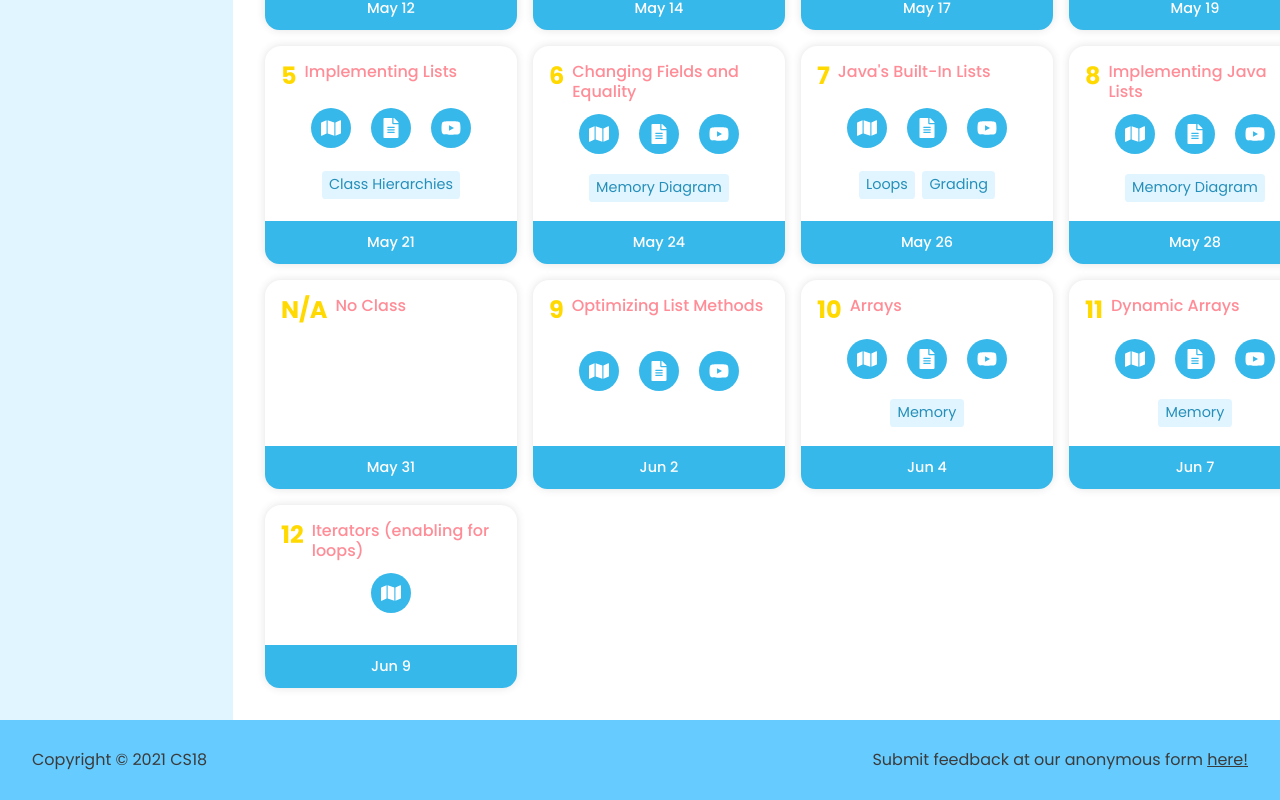
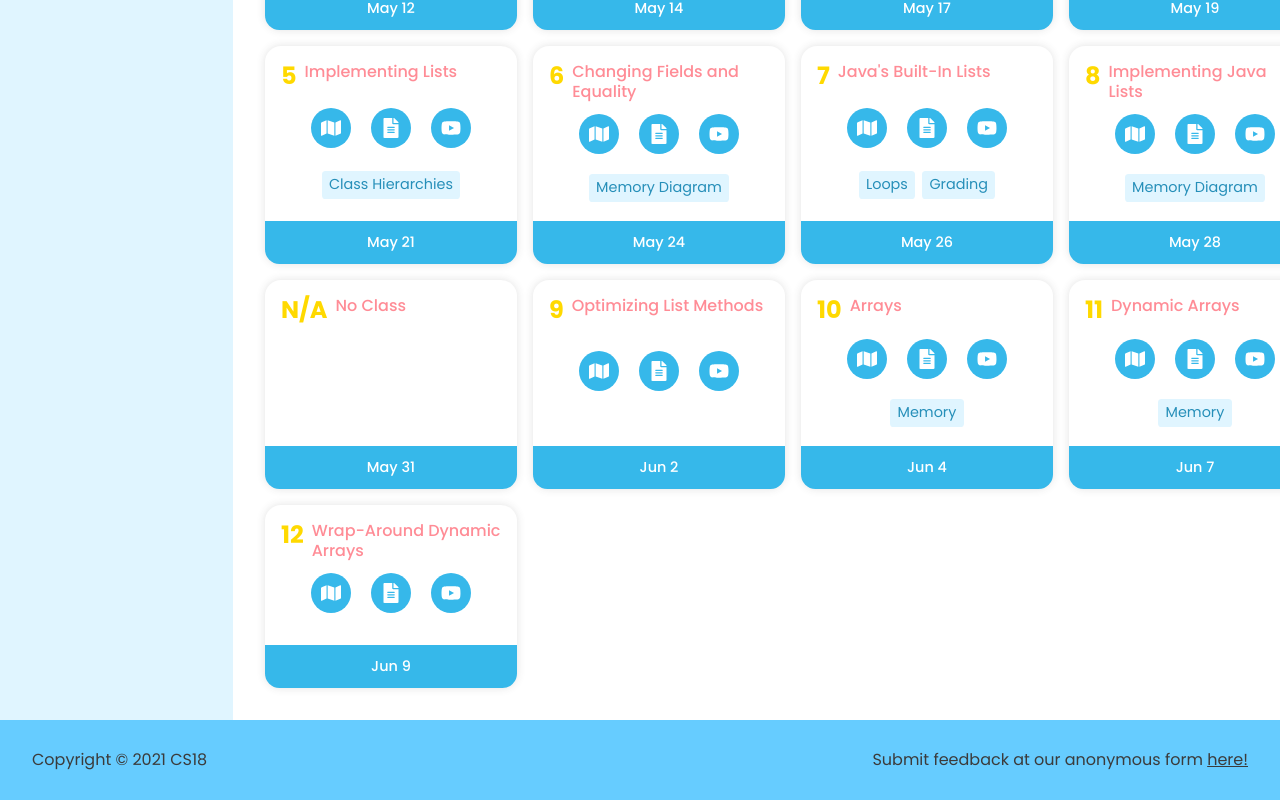
Before and after one commit to cs18-summer-2021/cs18-summer-2021.github.io, a React (Create React App) app: page /classes in a window 1280 px wide. Shown: the part 364-1164 px from the top of the page. Built offline with nearby package versions, Linux system fonts and the light colour scheme.

Commit message:
lec12 notes

```diff
--- a/src/Info/Notes/Classes/Classes.js
+++ b/src/Info/Notes/Classes/Classes.js
@@ -160,9 +160,11 @@ const classes = [
 	tags: ["Memory"]
     },
     {
-	number: 12, title: "Iterators (enabling for loops)", outDate: "Jun 9", active: true,
+	number: 12, title: "Wrap-Around Dynamic Arrays", outDate: "Jun 9", active: true,
 	links: [
-	    makeIcon(iconType.SETUP, "https://hackmd.io/@cs18-spring-2021/lec12setup-sum")
+	    makeIcon(iconType.SETUP, "https://hackmd.io/@cs18-spring-2021/lec12setup-sum"),
+	    makeIcon(iconType.NOTES, makeUrl(12, "12dynArraysWrap.pdf")),
+	    makeIcon(iconType.VIDEO, "https://brown.hosted.panopto.com/Panopto/Pages/Viewer.aspx?id=ea0cb545-4ac7-4643-9495-ad42010c131b")
 	],
 	tags: []
     }
```
